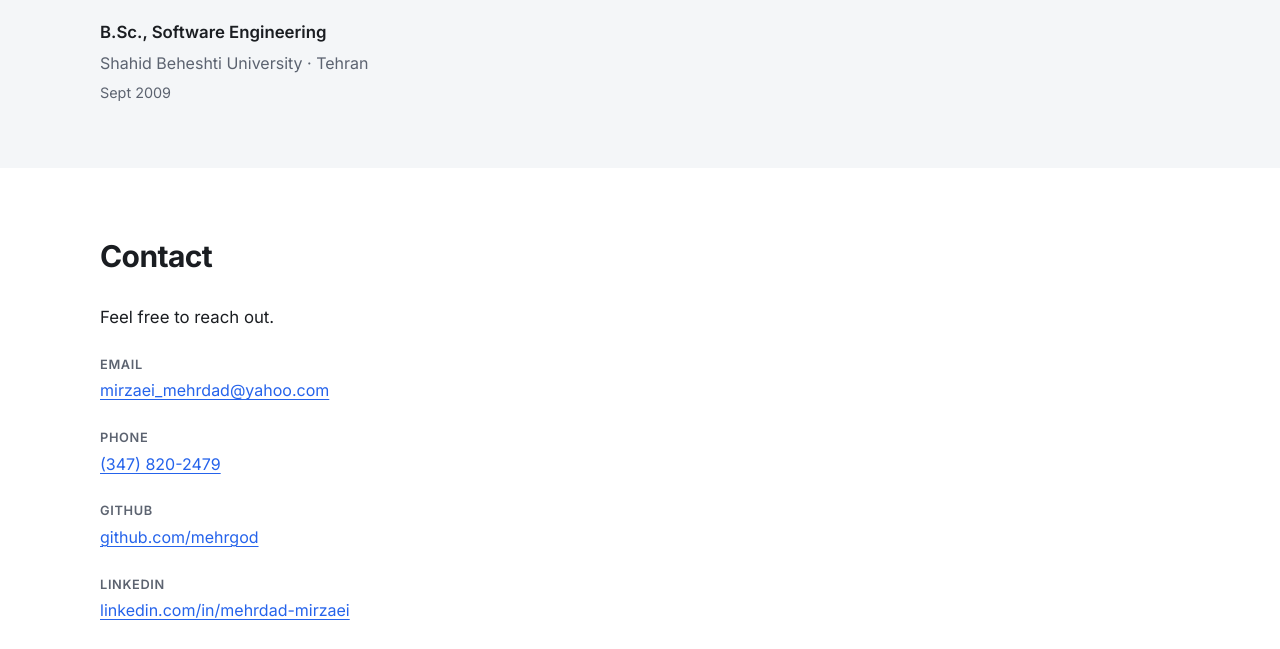
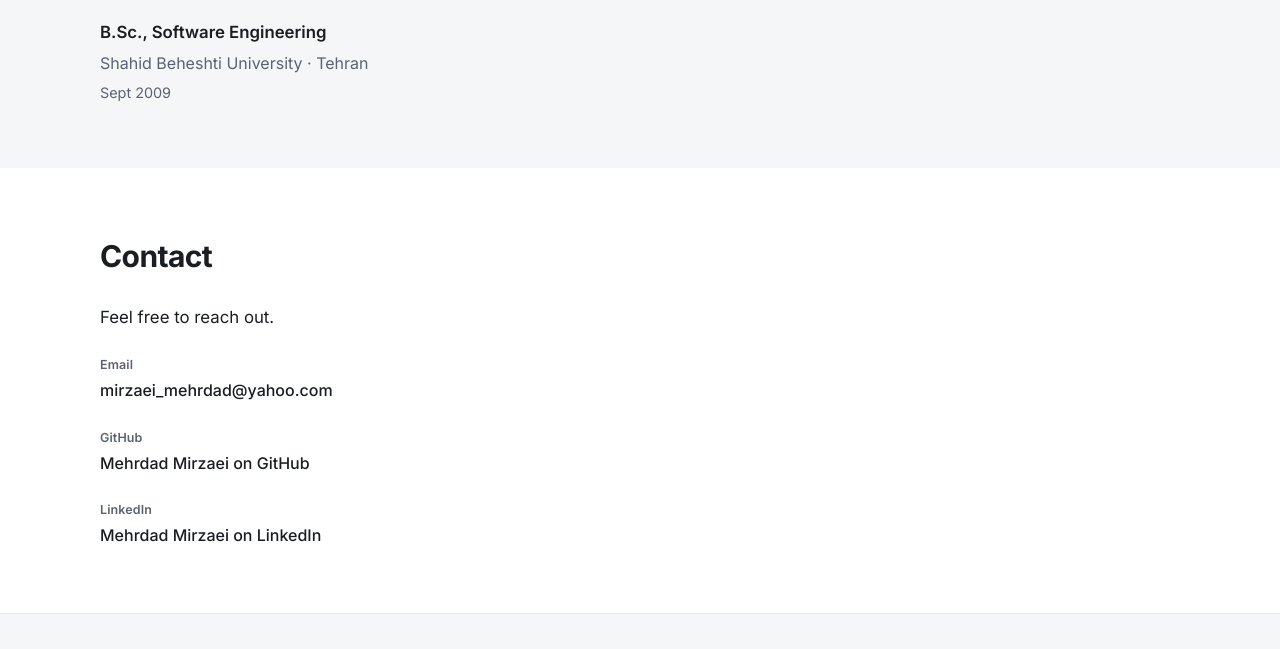
Before and after one commit to mehrgod/mehrgod.github.io, a plain HTML site: page index.html in a window 1280 px wide. Shown: the part 3698-4347 px from the top of the page. Drawn offline with Linux system fonts and the light colour scheme.

Commit message:
Update contact

```diff
--- a/index.html
+++ b/index.html
@@ -17,7 +17,7 @@
       rel="stylesheet"
     />
 
-    <link rel="stylesheet" href="styles.css" />
+    <link rel="stylesheet" href="styles.css?v=2" />
   </head>
   <body>
     <!-- ========== Site header / sticky navigation ========== -->
@@ -365,19 +365,15 @@
                 <a href="mailto:mirzaei_mehrdad@yahoo.com">mirzaei_mehrdad@yahoo.com</a>
               </li>
               <li>
-                <span class="contact__label">Phone</span>
-                <a href="tel:+13478202479">(347) 820-2479</a>
-              </li>
-              <li>
                 <span class="contact__label">GitHub</span>
                 <a href="https://github.com/mehrgod" target="_blank" rel="noopener noreferrer"
-                  >github.com/mehrgod</a
+                  >Mehrdad Mirzaei on GitHub</a
                 >
               </li>
               <li>
                 <span class="contact__label">LinkedIn</span>
                 <a href="https://www.linkedin.com/in/mehrdad-mirzaei/" target="_blank" rel="noopener noreferrer"
-                  >linkedin.com/in/mehrdad-mirzaei</a
+                  >Mehrdad Mirzaei on LinkedIn</a
                 >
               </li>
             </ul>
@@ -423,6 +419,6 @@
       </div>
     </footer>
 
-    <script src="script.js" defer></script>
+    <script src="script.js?v=2" defer></script>
   </body>
 </html>
--- a/styles.css
+++ b/styles.css
@@ -646,11 +646,23 @@ ul {
 }
 
 .contact__label {
-  font-size: 0.8rem;
+  font-size: 0.78rem;
   font-weight: 600;
-  text-transform: uppercase;
-  letter-spacing: 0.05em;
+  text-transform: none;
+  letter-spacing: 0.01em;
   color: var(--color-text-muted);
+}
+
+.contact__list a {
+  color: var(--color-text);
+  text-decoration: none;
+  font-weight: 500;
+}
+
+.contact__list a:hover,
+.contact__list a:focus-visible {
+  color: var(--color-accent);
+  text-decoration: underline;
 }
 
 /* --- Footer --- */
```
